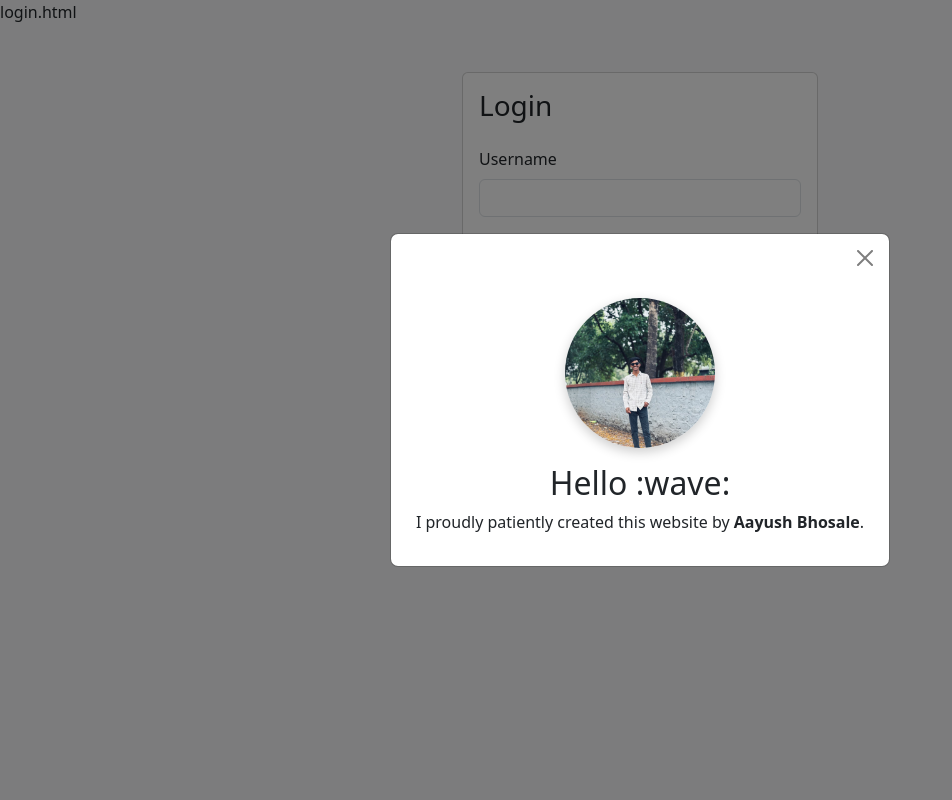
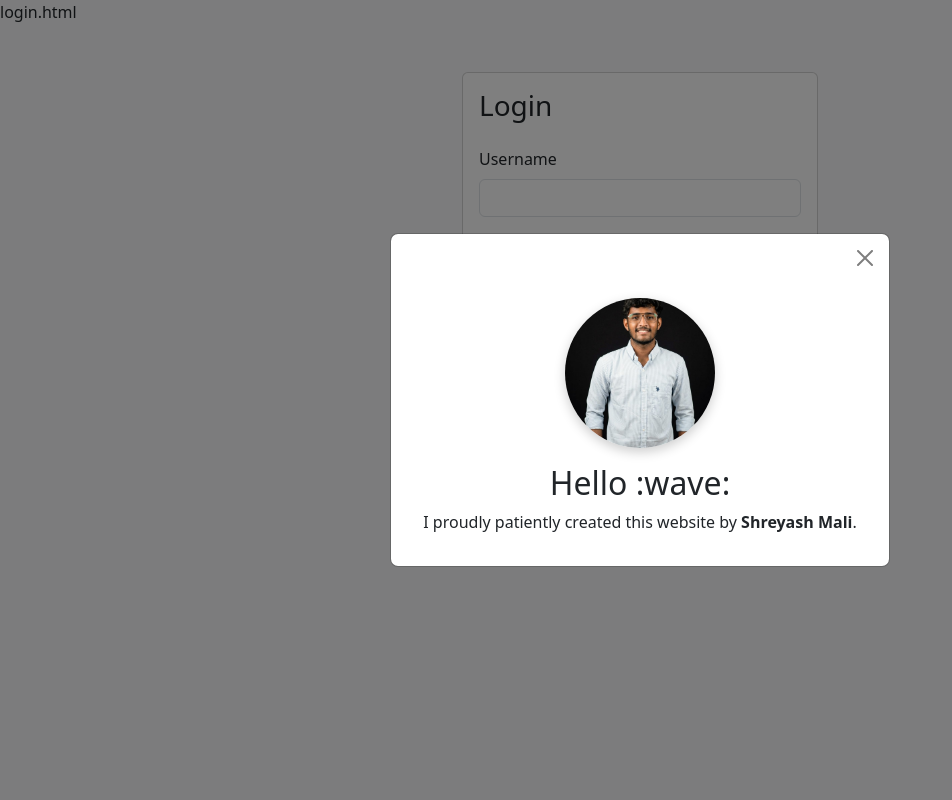
Before and after one commit to aayushbhosale0606-droid/Student-Task-Manager, a Flask app: page /login in a window 1280 px wide. Shown: the whole page, without its empty margins (0-952 px from the left). Run offline with Flask 3, Linux system fonts and the light colour scheme.

Commit message:
Initial Commit

```diff
--- a/db_config.py
+++ b/db_config.py
@@ -5,6 +5,6 @@ def get_database_connection():
         host="gateway01.ap-southeast-1.prod.aws.tidbcloud.com",
         user="4RBUcTRHeYRJodu.root",
         password="2zAR75RiWhGUDdCg",
-        database="student_task_manager"
+        database="student_task_manage"
         )
     return connection
--- a/templates/login.html
+++ b/templates/login.html
@@ -42,14 +42,14 @@ login.html
 
             <div class="modal-body text-center">
 
-                <img src="{{ url_for('static', filename='image/aayush.jpeg') }}"
+                <img src="{{ url_for('static', filename='image/shreyash.jpeg') }}"
                      class="profile-img mb-3">
 
                 <h2>Hello :wave:</h2>
 
                 <p>
                     I proudly patiently created this website
-                     by <strong>Aayush Bhosale</strong>.
+                     by <strong>Shreyash Mali</strong>.
                 </p>
 
             </div>
```
Also changed, not shown: static/image/aayush.jpeg (deleted), static/image/shreyash.jpeg (added), 1 other file.
